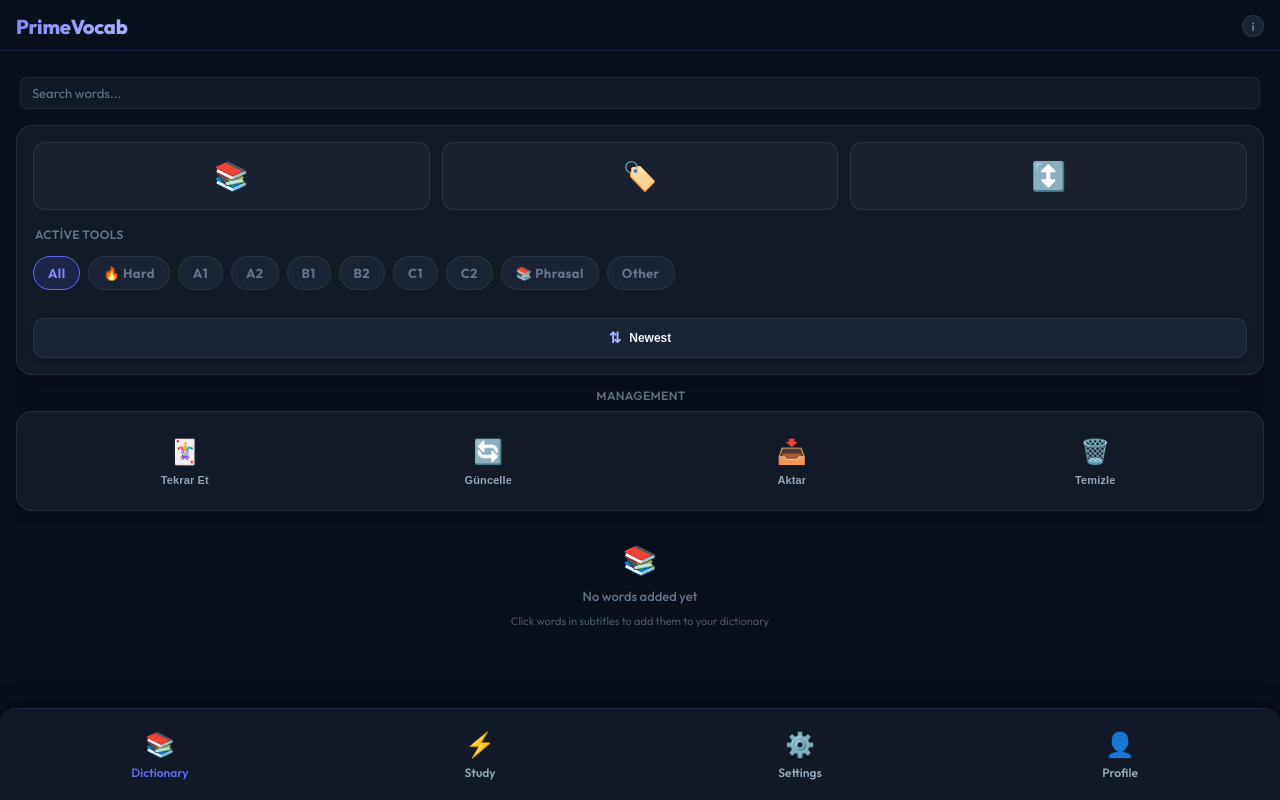
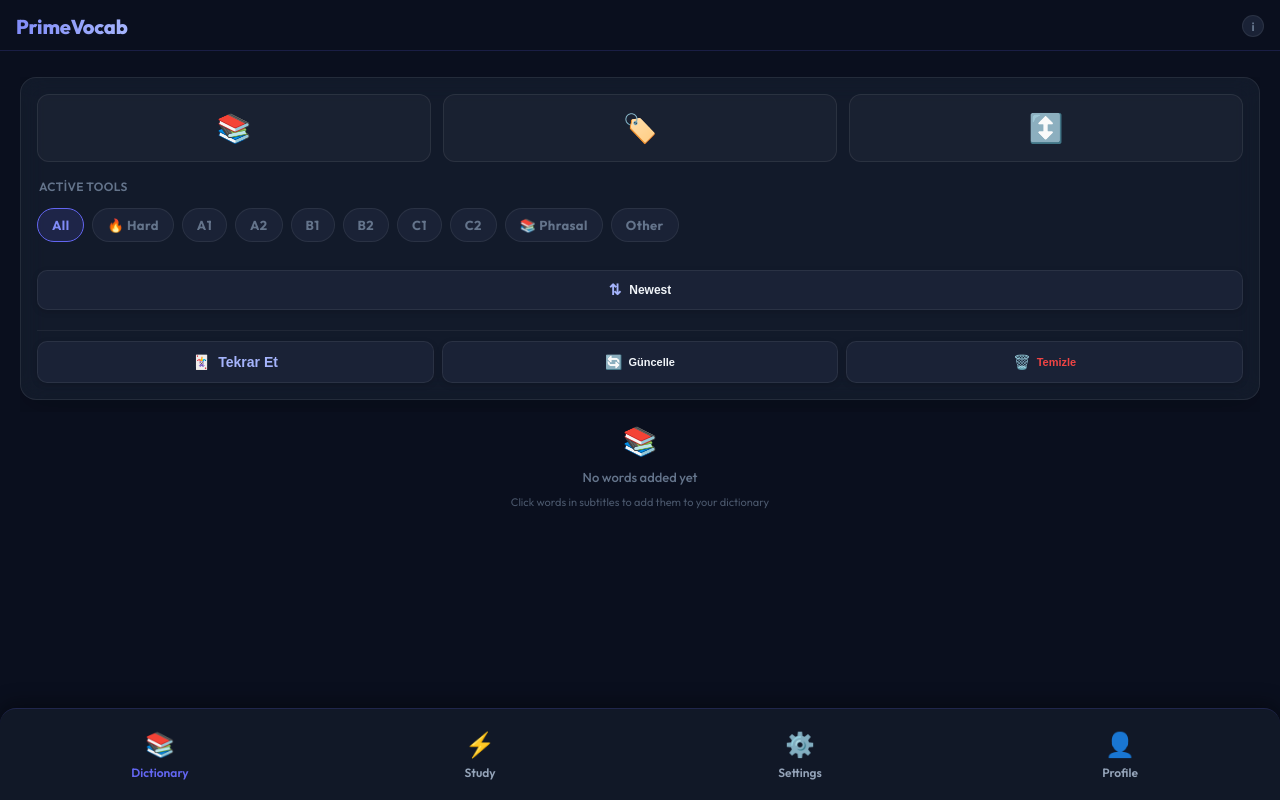
Before and after one commit to tolga1461/PrimeVocabMobile, a website: page www/index.html in a window 1280 px wide. Drawn offline with nearby package versions, Linux system fonts and the light colour scheme.

Commit message:
merged action buttons to main glass card, removed separate management section and export button

```diff
--- a/www/index.html
+++ b/www/index.html
@@ -966,10 +966,7 @@
 
       <!-- Sticky Search Header (Always visible at top of panel) -->
       <div class="archive-sticky-search-wrap">
-        <input type="text" id="archive-search" class="archive-search" placeholder="Kelime ara…" autocomplete="off" />
-      </div>
-
-      <!-- Collapsible header tools containing big buttons, filter chips, sheet triggers, and management -->
+          <!-- Collapsible header tools containing big buttons, filter chips, and sheet triggers -->
       <div class="archive-header-wrap" id="archive-header-wrap">
 
         <!-- Card 1: Active Tools -->
@@ -1021,36 +1018,24 @@
             </button>
           </div>
 
-        </div>
-
-        <!-- Management title -->
-        <div class="glass-card-section-label" style="text-align: center; margin: 12px 0 6px 0;">Management</div>
-
-        <!-- Card 2: Management -->
-        <div class="glass-tool-card" style="padding: 12px 6px;">
-          <div class="management-grid">
-
-            <button type="button" class="mgmt-action-btn" id="flashcard-btn" title="Kelimeleri Tekrar Et / Kart Çalış">
-              <span class="mgmt-icon">🃏</span>
-              <span class="mgmt-label">Tekrar Et</span>
+          <!-- Action Buttons Row (Combined) -->
+          <div style="display: flex; gap: 8px; margin-top: 8px; border-top: 1px solid rgba(255,255,255,0.06); padding-top: 10px;">
+            <button type="button" class="bottom-sheet-trigger" id="flashcard-btn" style="flex: 2; background: rgba(129, 140, 248, 0.2); border-color: rgba(129, 140, 248, 0.4); justify-content: center; gap: 8px;" title="Kelimeleri Tekrar Et / Kart Çalış">
+              <span>🃏</span>
+              <span style="font-weight: 700; color: #a5b4fc;">Tekrar Et</span>
             </button>
 
-            <button type="button" class="mgmt-action-btn" id="refresh-families-btn" title="Kök Verileri Güncelle">
-              <span class="mgmt-icon">🔄</span>
-              <span class="mgmt-label">Güncelle</span>
+            <button type="button" class="bottom-sheet-trigger" id="refresh-families-btn" style="flex: 1; justify-content: center; gap: 6px;" title="Kök Verileri Güncelle">
+              <span>🔄</span>
+              <span style="font-size: 11px; font-weight: 700;">Güncelle</span>
             </button>
 
-            <button type="button" class="mgmt-action-btn" id="export-btn" title="Kelimeleri Dışa Aktar / Arşivle">
-              <span class="mgmt-icon">📥</span>
-              <span class="mgmt-label">Aktar</span>
+            <button type="button" class="bottom-sheet-trigger" id="clear-btn" style="flex: 1; justify-content: center; gap: 6px; border-color: rgba(239, 68, 68, 0.2);" title="Tüm Kelimeleri Sil">
+              <span style="color: #ef4444;">🗑️</span>
+              <span style="font-size: 11px; font-weight: 700; color: #ef4444;">Temizle</span>
             </button>
-
-            <button type="button" class="mgmt-action-btn" id="clear-btn" title="Tüm Kelimeleri Sil">
-              <span class="mgmt-icon">🗑️</span>
-              <span class="mgmt-label">Temizle</span>
-            </button>
-
-          </div>
+          </div>
+
         </div>
 
       </div>
```
